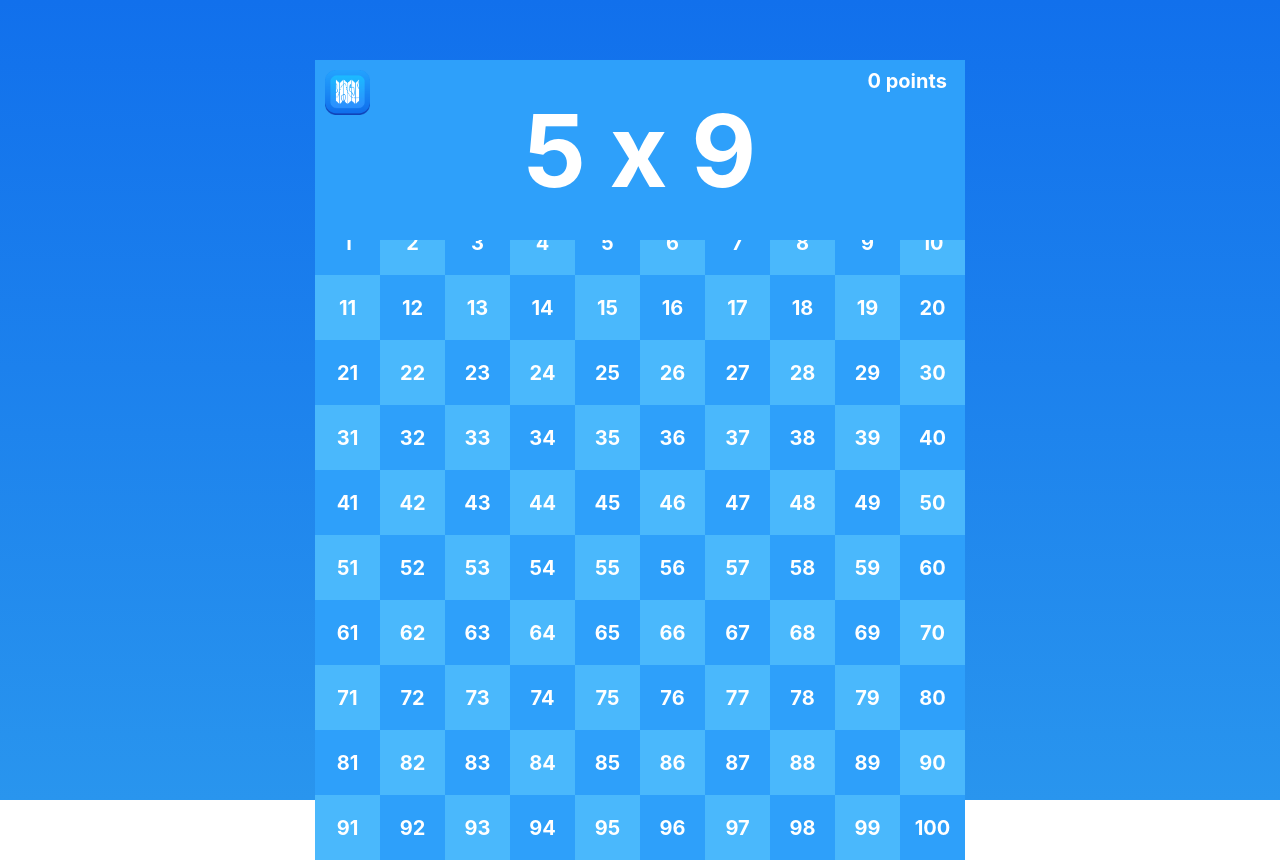
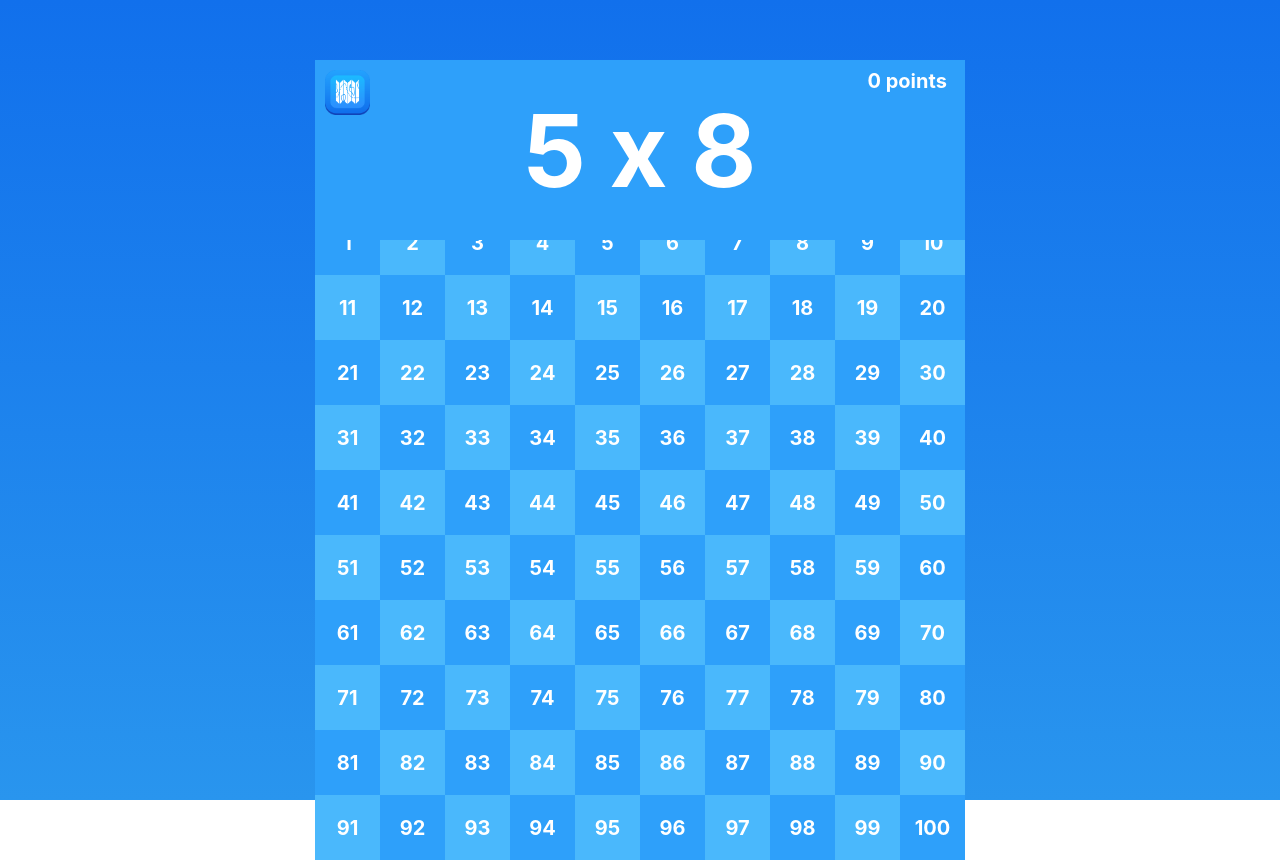
Before and after one commit to fluffyshark/quiz_wars_client, a React (Create React App) app: page /mathview in a window 1280 px wide. Built offline with nearby package versions, Linux system fonts and the light colour scheme; no server answers.

Commit message:
Functionality - Implemented math logic for each game type (addition, subtraction, multiplication, division)

```diff
--- a/src/App.tsx
+++ b/src/App.tsx
@@ -22,6 +22,7 @@
   sending_user_gamecodes_request:  (allGameCodes:any) => void;
 
 
+
   // Template of types
   noArg: () => void;
   basicEmit: (a: number, b: string, c: Buffer) => void;
@@ -37,8 +38,8 @@
 function App() {
 
   const dispatch = useDispatch()
-  const socket: Socket<ServerToClientEvents, ClientToServerEvents> = io("https://quiz-wars-server.onrender.com/");
-// const socket: Socket<ServerToClientEvents, ClientToServerEvents> = io("http://localhost:3001");
+//  const socket: Socket<ServerToClientEvents, ClientToServerEvents> = io("https://quiz-wars-server.onrender.com/");
+ const socket: Socket<ServerToClientEvents, ClientToServerEvents> = io("http://localhost:3001");
 
 
   useEffect(() => {
--- a/src/pages/gameSelect/GameSelect.tsx
+++ b/src/pages/gameSelect/GameSelect.tsx
@@ -13,7 +13,8 @@
 
 
     // When game mode is clicked, sets type in MathReducer to either of the four types. Which will be regulate the questions generated by "GernerateMathProblems"
-    function selectGameType(type:string) { dispatch(setMathType({type})) }
+    function selectGameType(type:string) { dispatch(setMathType({type:type})) }
+
 
 
   return (
@@ -29,7 +30,7 @@
                 <div id="choose_addition" className="gameSelect_select_buttonSection_button" onClick={() => selectGameType("addition")}><p>Addition</p><p>Biggest number</p><p>20 + 20</p></div>
                 <div id="choose_substraction" className="gameSelect_select_buttonSection_button" onClick={() => selectGameType("substraction")}><p>Substraction</p><p>Biggest number</p><p>20 - 20</p></div>
                 <div id="choose_multiplication" className="gameSelect_select_buttonSection_button" onClick={() => selectGameType("multiplication")}><p>Multiplication</p><p>Biggest number</p><p>10 x 10</p></div>
-                <div id="choose_division" className="gameSelect_select_buttonSection_button" onClick={() => selectGameType("division")}><p>Division</p><p>Biggest number</p><p>20 + 20</p></div>
+                <div id="choose_division" className="gameSelect_select_buttonSection_button" onClick={() => selectGameType("division")}><p>Division</p><p>Biggest number</p><p>100 / 10</p></div>
             </div>
         </div>
 
--- a/src/pages/hostLobbyView/HostLobbyView.tsx
+++ b/src/pages/hostLobbyView/HostLobbyView.tsx
@@ -1,6 +1,6 @@
 import * as React from 'react';
 import * as SocketIOClient from 'socket.io-client';
-import { useDispatch } from 'react-redux';
+import { useDispatch, useSelector } from 'react-redux';
 import { Link, useNavigate } from 'react-router-dom';
 import { add_user_info } from "../../redux/UserReducer"
 import { setGameStatus } from '../../redux/VictoryReducer';
@@ -23,6 +23,8 @@
 
   const dispatch = useDispatch()
   let navigate = useNavigate();
+  const mathData = useSelector((state:any) => state.math.value)
+
 
   function hostGame() {
 
@@ -45,7 +47,7 @@
     setDisplayCode(displayCode)
 
     // Host also need to join the same socket.io room to communicate with players in the room
-    socket.emit("host_create_room", String(hostCode));
+    socket.emit("host_create_room", {gameCode: String(hostCode), gameType: mathData.type});
 
     // Send host data to redux
     dispatch(add_user_info({username: "HOST", gameCode: String(hostCode), selectedRegionId:0, team: ""}))
--- a/src/pages/joinView/JoinView.tsx
+++ b/src/pages/joinView/JoinView.tsx
@@ -5,6 +5,7 @@
 import { useNavigate } from "react-router-dom";
 import { useDispatch } from 'react-redux';
 import { add_user_info } from "../../redux/UserReducer"
+import { setMathType } from '../../redux/MathReducer';
 
 
 interface FormData {
@@ -91,6 +92,12 @@
         console.log("All game codes ", allGameCodes)
       })
 
+      // Receive message from server with player id and game type"
+      socket.on("sending_gameType_and_playerID", (gameData) => {
+        console.log("playerID", gameData)
+        dispatch(setMathType({type: gameData.gameType}))
+      })
+
     }, [socket])
 
 
--- a/src/pages/mathView/MathView.tsx
+++ b/src/pages/mathView/MathView.tsx
@@ -44,25 +44,27 @@
       }
 
       // A new math problem are generated and sent to global state
-      dispatch(setMathQuestion(generateMathProblem()))
+      dispatch(setMathQuestion(generateMathProblem(mathData.type)))
     }
 
 
-
+    // DELETE THIS
+    React.useEffect(() => { console.log("mathData1", mathData)}, [mathData])
     // When a new math problem are updated in global state, then it set to local state
-    React.useEffect(() => { setMathProblem(generateMathProblem()) }, [mathData])
+    React.useEffect(() => { setMathProblem( {answer: mathData.answer, question: mathData.question} )}, [mathData])
 
     // User points is updated when userData is updated (with every new point)
     React.useEffect(() => { setUserPoints(userData.points) }, [userData])
+
+    // Display the first math problem when the page load
+    React.useEffect(() => { setMathProblem(generateMathProblem(mathData.type)) }, [])
 
 
 
     // Generating answer boxes
     const numberboxes = () => {
-
       // Populate array with numbers from 1 to 100
       let array = Array.from({length: 100}, (e, i)=> i)
-
       // Mapping out all numbers in array, styling them in a blue square
       return ( <> { array.map((box, i) => { return (<div key={i} onClick={() => handleClick(i + 1)} className="mathView_answer_box_number" ><p>{i + 1}</p></div>) }) } </> )
 
@@ -70,13 +72,11 @@
 
 
 
-    // Display the first math problem when the page load
-    React.useEffect(() => { setMathProblem(generateMathProblem()) }, [])
-
     function toRegionSelect() {
       setLeavingView(true)
       setTimeout(() => { navigate('/regionselect') }, 1000)
     }
+
 
 
   return (
--- a/src/pages/mathView/components/GenerateMathProblem.ts
+++ b/src/pages/mathView/components/GenerateMathProblem.ts
@@ -1,13 +1,43 @@
-export const generateMathProblem = () => {
+export const generateMathProblem = (gameType:string) => {
 
-    const firstNr = Math.floor(Math.random() * (10 - 1 + 1) + 1)
-    const secondNr = Math.floor(Math.random() * (10 - 1 + 1) + 1)
+    let firstNr = Math.floor(Math.random() * (10 - 1 + 1) + 1)
+    let secondNr = Math.floor(Math.random() * (10 - 1 + 1) + 1)
+    let answer = firstNr * secondNr
+    let question = `${firstNr} x ${secondNr}`
 
-    const answer = firstNr * secondNr
-    const question = `${firstNr} x ${secondNr}`
+
+    if (gameType === "addition") {
+        firstNr = Math.floor(Math.random() * (20 - 1 + 1) + 1)
+        secondNr = Math.floor(Math.random() * (20 - 1 + 1) + 1)
+        answer = firstNr + secondNr
+        question = `${firstNr} + ${secondNr}`
+    }
+    if (gameType === "substraction") {
+        firstNr = Math.floor(Math.random() * (20 - 1 + 1) + 1)
+        secondNr = Math.floor(Math.random() * (firstNr - 1 + 1) + 1)
+        answer = firstNr - secondNr
+        question = `${firstNr} - ${secondNr}`
+    }
+    if (gameType === "multiplication") {
+        firstNr = Math.floor(Math.random() * (10 - 1 + 1) + 1)
+        secondNr = Math.floor(Math.random() * (10 - 1 + 1) + 1)
+        answer = firstNr * secondNr
+        question = `${firstNr} x ${secondNr}`
+    }
+    if (gameType === "division") {
+        do {
+            secondNr = Math.floor(Math.random() * 8) + 2;
+            firstNr = Math.floor(Math.random() * (secondNr * 9) + 1);
+        } while (firstNr % secondNr !== 0 || firstNr / secondNr === 1);
+
+        console.log(`${firstNr} x ${secondNr}`, (firstNr / secondNr))
+        answer = firstNr / secondNr
+        question = `${firstNr} / ${secondNr}`
+    }
+
 
     let newMathProblem = {answer, question}
-    console.log(`FROM FUNCTION - The math is ${question} and the answer is ${answer}`)
+//    console.log(`FROM FUNCTION - The math is ${question} and the answer is ${answer}`)
 
     return newMathProblem
 
```
